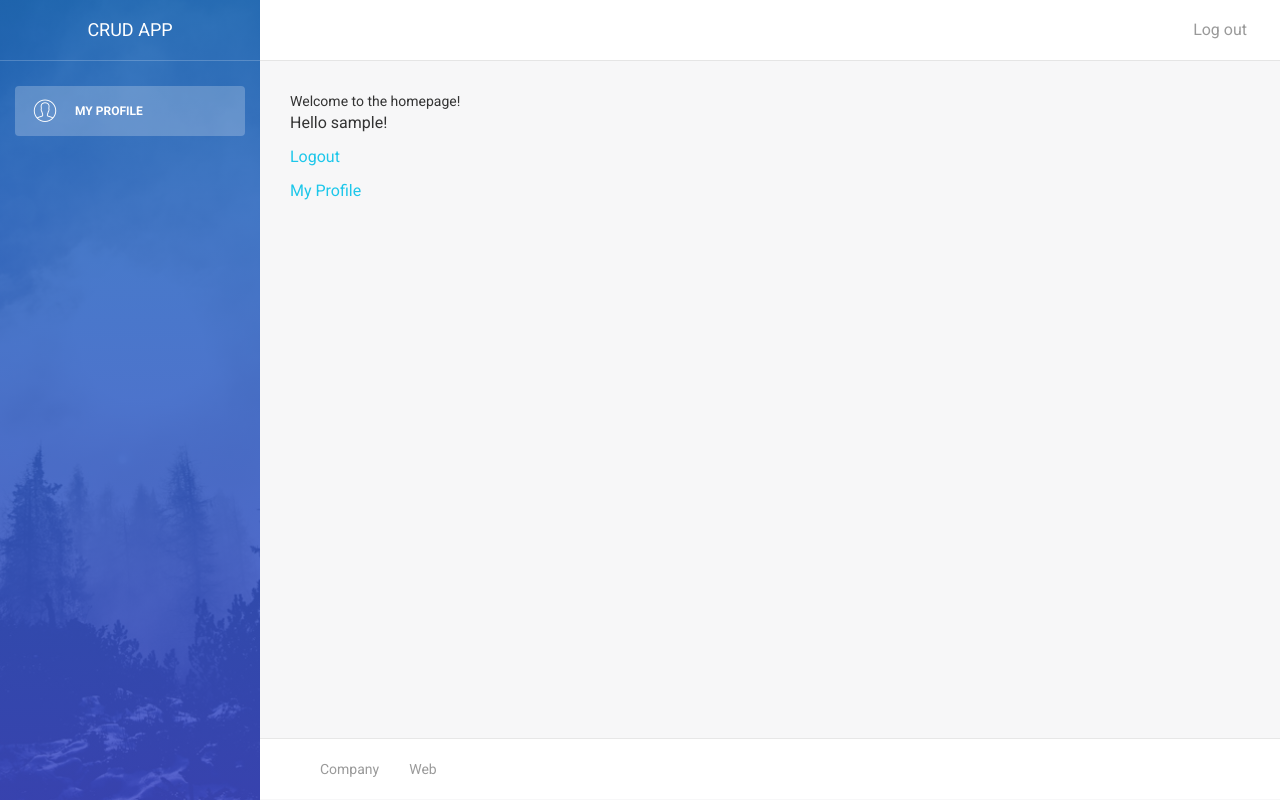
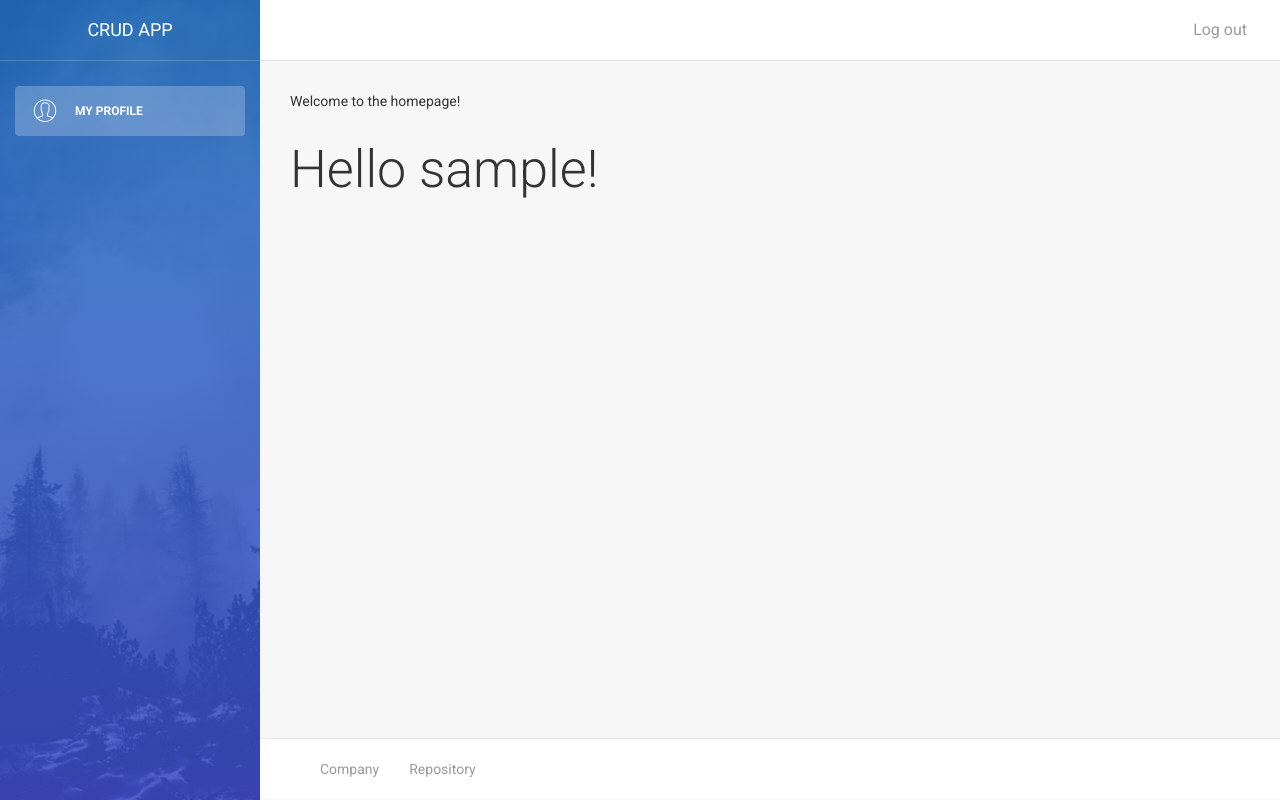
Before and after one commit to JuanVT/user_crud_app, a Django app: page / in a window 1280 px wide. Run offline with Django 3.2, Linux system fonts and the light colour scheme; the visitor is signed in with stand-in values (Sample User, id 1); some libraries are stand-ins or nearby versions.

Commit message:
Modify base and indext template

```diff
--- a/control/templates/control/base.html
+++ b/control/templates/control/base.html
@@ -104,7 +104,7 @@
                         </li>
                         <li>
                             <a href="https://github.com/JuanVT/">
-                                Web
+                                Repository
                             </a>
                         </li>
                     </ul>
--- a/control/templates/control/index.html
+++ b/control/templates/control/index.html
@@ -7,8 +7,6 @@
 {% block content %}
 
   <p1>Welcome to the homepage!</p1>
-  <p>Hello {{ user.username }}!</p>
-  <p><a href="{% url 'logout' %}">Logout</a></p>
-  <p><a href="{% url 'view_profile' %}">My Profile</a></p>
+  <h1>Hello {{ user.username }}!</h1>
 
 {% endblock %}
```
